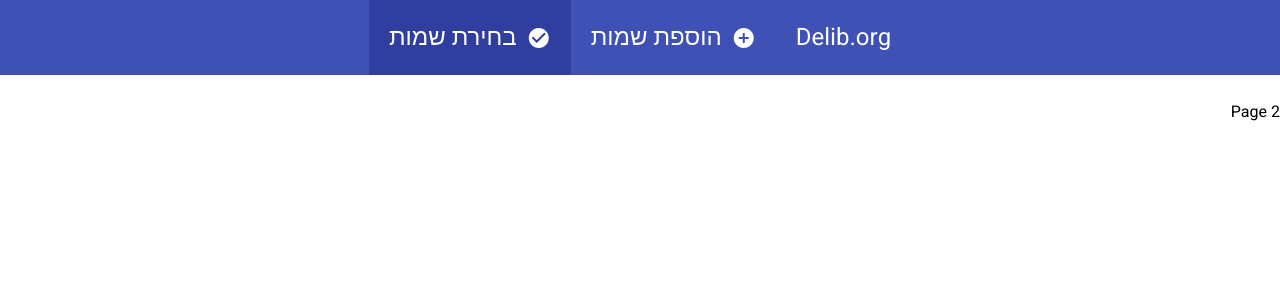
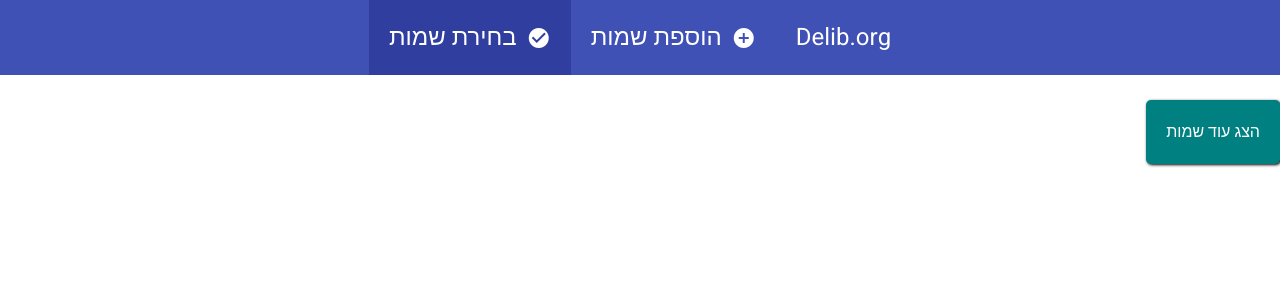
Before and after one commit to delib-org/mass-selecting-names, a React (Create React App) app: page /vote in a window 1280 px wide. Shown: the top 300 px of the page. Built offline with nearby package versions, Linux system fonts and the light colour scheme.

Commit message:
can get 4 random names 00:03

```diff
--- a/src/view/pages/SelectNames/SelectNames.css
+++ b/src/view/pages/SelectNames/SelectNames.css
@@ -0,0 +1,22 @@
+.buttons{
+    background: teal;
+    padding: 20px;
+    border-radius: 5px;
+    box-shadow: 1px 1px 3px black;
+    width: fit-content;
+    color: white;
+}
+
+.namesSelect{
+    display: grid;
+    grid-template-columns: repeat(2, 1fr);
+    grid-template-rows: repeat(2, 90px);
+    gap:20px;
+    margin: 20px auto;
+    max-width: 500px;
+}
+.namesSelect>div{
+    box-shadow: 1px 1px 3px #0000004d;
+    border-radius: 5px;
+    background: wheat;
+}
--- a/src/view/pages/SelectNames/SelectNames.js
+++ b/src/view/pages/SelectNames/SelectNames.js
@@ -1,10 +1,60 @@
-import React from 'react';
+import React,{useEffect, useState} from 'react';
 import './SelectNames.css';
 
+import DB from '../../../control/firebase';
+
+let ref = DB.collection('groups').doc('0nWDzSq0oFoqBXTQJJ6w')
+    .collection('questions').doc('AhNnQ5GMhN3xMCFYwQp9')
+    .collection('subQuestions').doc('79awrIGoQqrJVmo7p0LO')
+
 function SelectNames(props){
+
+    const [names, setNames] = useState([])
+
+    function getRandomNames(e){
+        console.log('ff')
+        let maxNumber;
+        let resultsNumber = 3
+        ref.collection('maxNumber').doc('maxNumber').get().then(numberDB=>{
+            maxNumber = numberDB.data().maxNumber || 0;
+            console.log(maxNumber)
+            let randomNames = new Set();
+            let i = 0;
+            while(randomNames.size <= resultsNumber && i<20){
+                console.log(randomNames.size,i)
+                randomNames.add(Math.ceil(Math.random()*maxNumber))
+                i++
+            }
+            let rndNumbers = [...randomNames];
+            let namesArr = []
+            console.log(rndNumbers)
+            rndNumbers.forEach(rndNumber=>{
+                ref.collection('options').where('number', '==', rndNumber).limit(1).get().then(namesDB=>{
+                    namesDB.forEach(nameDB=>{
+                        namesArr.push(nameDB.data())
+                        console.log(namesArr)
+                        if(namesArr.length == resultsNumber+1){
+                            setNames(namesArr)
+                        }
+                    })
+
+                })
+
+            })
+
+        })
+    }
+
     return(
         <div className='page'>
-            Page 2
+            <div className='buttons' onClick={getRandomNames} >הצג עוד שמות</div>
+            <div className='namesSelect'>
+            {
+                names.map((name,index)=>{
+                    return(<div className='nameSelect' key={index}>{name.name}</div>)
+                })
+            }
+            </div>
         </div>
     )
 }
```
